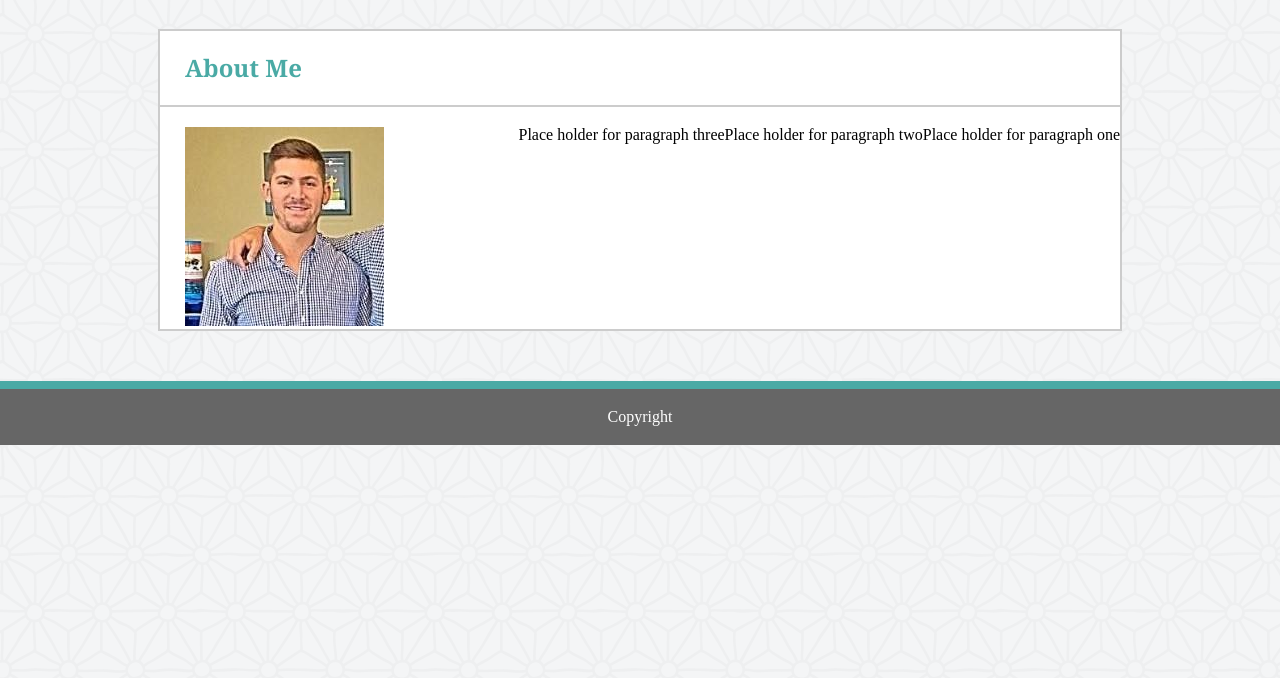
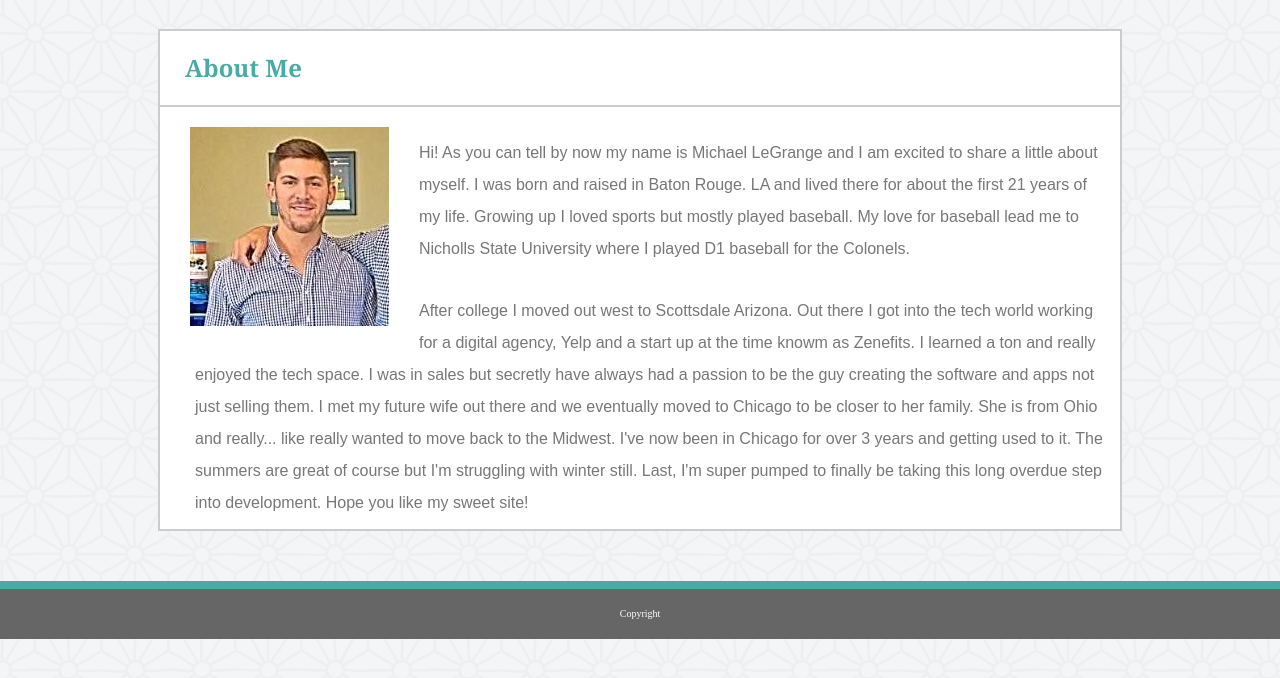
Before and after one commit to mlegrange15/Basic-Portfolio, a plain HTML site: page index.html in a window 1280 px wide. Shown: the part 80-758 px from the top of the page. Drawn offline with Linux system fonts and the light colour scheme; a script that the page names is missing.

Commit message:
think i am done

```diff
--- a/assets/css/style.css
+++ b/assets/css/style.css
@@ -66,11 +66,18 @@ header h1 {
 }
 
 .container img {
-    margin-left: 25px;
+    margin: 0px 30px 30px 30px;
+    float: left;
 }
 
 .container p {
-    float: right;
+    margin-left: 25px;
+    margin-top: 10px;
+    padding: 10px;
+    line-height: 2;
+    color: #777777;
+    font-family: Arial, Helvetica, sans-serif;
+
 }
 
 form {
@@ -162,4 +169,5 @@ footer {
 
 .copyright {
     color: #ffffff;
+    font-size: 10px;
 }
--- a/index.html
+++ b/index.html
@@ -26,9 +26,8 @@
         <h1 class="container-name">About Me</h1>
         <div class="container-content">
             <img src="assets/images/portfolioPicture.png">
-            <p>Place holder for paragraph one</p>
-            <p>Place holder for paragraph two</p>
-            <p>Place holder for paragraph three</p>
+            <p>Hi! As you can tell by now my name is Michael LeGrange and I am excited to share a little about myself. I was born and raised in Baton Rouge. LA and lived there for about the first 21 years of my life. Growing up I loved sports but mostly played baseball. My love for baseball lead me to Nicholls State University where I played D1 baseball for the Colonels.</p>
+            <p>After college I moved out west to Scottsdale Arizona. Out there I got into the tech world working for a digital agency, Yelp and a start up at the time knowm as Zenefits. I learned a ton and really enjoyed the tech space. I was in sales but secretly have always had a passion to be the guy creating the software and apps not just selling them. I met my future wife out there and we eventually moved to Chicago to be closer to her family. She is from Ohio and really... like really wanted to move back to the Midwest. I've now been in Chicago for over 3 years and getting used to it. The summers are great of course but I'm struggling with winter still. Last, I'm super pumped to finally be taking this long overdue step into development. Hope you like my sweet site!</p>
         </div>
     </div>
     <footer>
```
